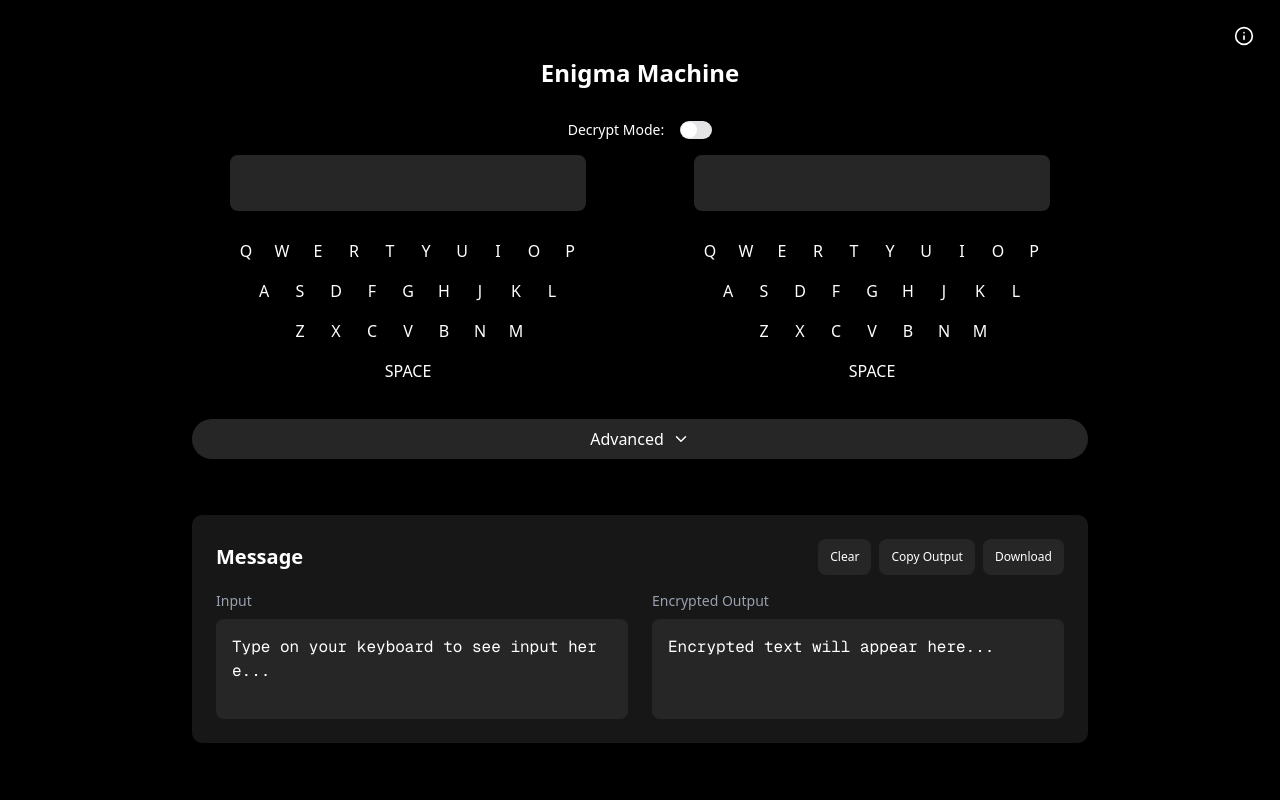
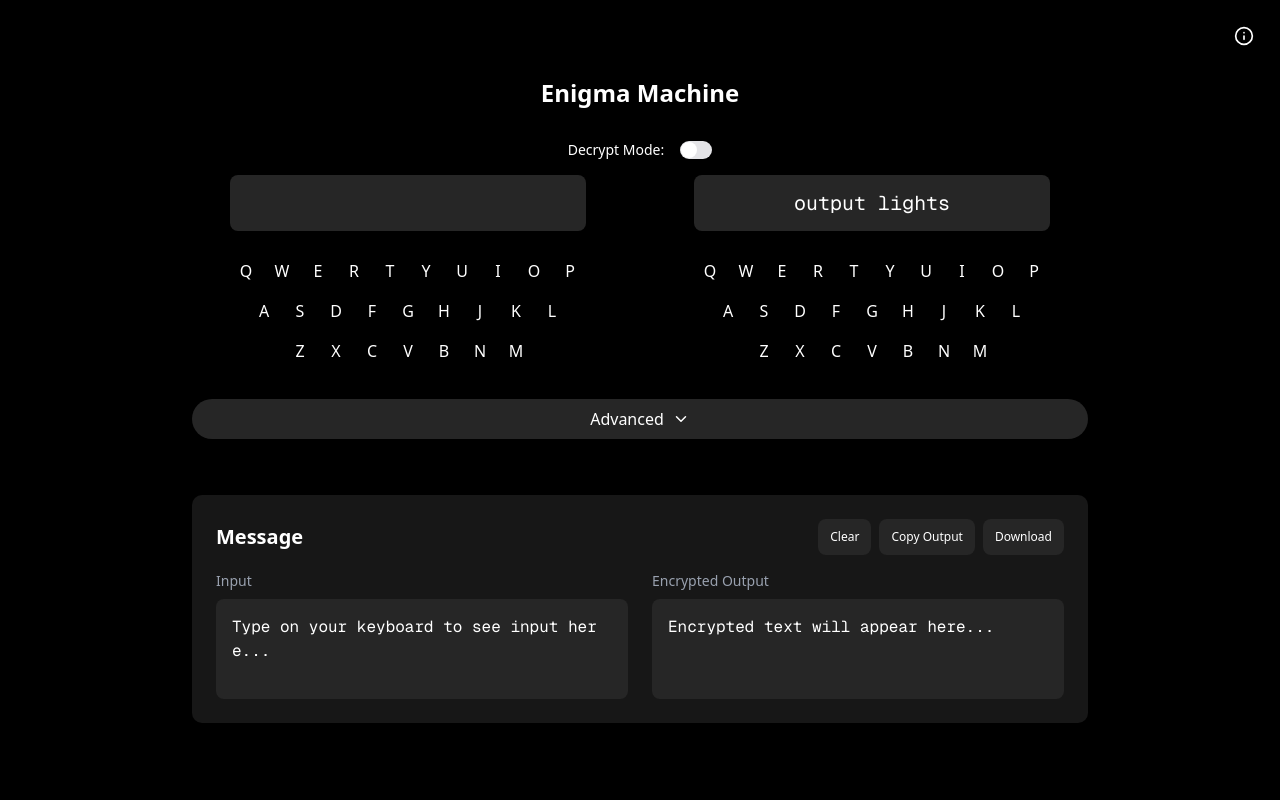
Before and after one commit to shobhitsrivastava2023/Enigma, a Next.js app: page / in a window 1280 px wide. Shown: the top 800 px of the page. Built offline with nearby package versions, Linux system fonts and the light colour scheme.

Commit message:
fixed input

```diff
--- a/src/app/components/enigmaform.tsx
+++ b/src/app/components/enigmaform.tsx
@@ -1,6 +1,6 @@
 "use client"
 
-import { useState, useEffect, useCallback, useRef } from "react"
+import { useState, useEffect, useCallback } from "react"
 import { ChevronDown, ChevronUp, Info } from "lucide-react"
 import { Button } from "@/components/ui/button"
 import { Tooltip, TooltipContent, TooltipProvider, TooltipTrigger } from "@/components/ui/tooltip"
@@ -28,9 +28,6 @@ export default function EnigmaForm() {
   const [advancedOpen, setAdvancedOpen] = useState(false)
   const [inputText, setInputText] = useState("")
   const [outputText, setOutputText] = useState("")
-  const [inputFocused, setInputFocused] = useState(false)
-  const [outputFocused, setOutputFocused] = useState(false)
-  const [showCursor, setShowCursor] = useState(true)
 
   // Enigma settings
   const [rotorPositions, setRotorPositions] = useState([2, 3, 1])
@@ -48,15 +45,6 @@ export default function EnigmaForm() {
   // Decryption Mode
   const [isDecryptMode, setIsDecryptMode] = useState(false)
   const [decryptionHistory, setDecryptionHistory] = useState<EnigmaHistoryEntry[]>([])
-
-  // Blinking cursor effect
-  useEffect(() => {
-    const cursorInterval = setInterval(() => {
-      setShowCursor(prev => !prev)
-    }, 750) // Longer blink duration as requested
-
-    return () => clearInterval(cursorInterval)
-  }, [])
 
   // Initialize Enigma Machine
   useEffect(() => {
@@ -102,73 +90,60 @@ export default function EnigmaForm() {
     [enigmaMachine, rotorPositions, reflectorName, selectedRotors, ringSettings],
   )
 
-  const inputRef = useRef<HTMLInputElement>(null);
-  const outputRef = useRef<HTMLInputElement>(null);
-
-  // Only keep the space scroll prevention
+  // Handle keyboard input
   useEffect(() => {
-    const preventSpaceScroll = (e: KeyboardEvent) => {
-      if (e.key === " ") {
-        e.preventDefault();
-      }
-    };
-
-    window.addEventListener("keydown", preventSpaceScroll);
-    return () => {
-      window.removeEventListener("keydown", preventSpaceScroll);
-    };
-  }, []);
-
-  // Update the input handling
-  const handleInputChange = (e: React.ChangeEvent<HTMLInputElement>) => {
-    const value = e.target.value.toUpperCase();
-    setInputText(value);
-    let newOutputText = "";
-    if (!isDecryptMode && enigmaMachine) {
-      for (let i = 0; i < value.length; i++) {
-        const char = value[i];
-        if (/^[A-Z]$/.test(char)) {
-          setActiveKey(char);
-          const encrypted = encryptLetter(char);
-          setEncryptedKey(encrypted);
-          newOutputText += encrypted;
-        } else if (char === " ") {
-          newOutputText += " ";
+    const handleKeyDown = (e: KeyboardEvent) => {
+      let key = e.key
+      if (key === " ") {
+        key = " "
+        setActiveKey(key)
+        if (!isDecryptMode) {
+          const encrypted = encryptLetter(key)
+          setEncryptedKey(encrypted)
+          setInputText((prev) => prev + key)
+          setOutputText((prev) => prev + encrypted)
+        }
+      } else if (key === "Backspace") {
+        setInputText((prev) => prev.slice(0, -1))
+        setOutputText((prev) => prev.slice(0, -1))
+        setEnigmaHistory((prevHistory) => prevHistory.slice(0, -1)) // also remove last history
+      } else if (/^[A-Z]$/i.test(key)) {
+        key = key.toUpperCase()
+        setActiveKey(key)
+        if (!isDecryptMode) {
+          const encrypted = encryptLetter(key)
+          setEncryptedKey(encrypted)
+          setInputText((prev) => prev + key)
+          setOutputText((prev) => prev + encrypted)
         }
       }
-      setOutputText(newOutputText);
-      setTimeout(() => {
-        setActiveKey(null);
-        setTimeout(() => setEncryptedKey(null), 200);
-      }, 300);
-    } else if (isDecryptMode) {
-      setOutputText(""); // Clear output in decrypt mode, handled by file upload
     }
-  };
+
+    const handleKeyUp = () => {
+      setActiveKey(null)
+      setTimeout(() => setEncryptedKey(null), 200)
+    }
+
+    window.addEventListener("keydown", handleKeyDown)
+    window.addEventListener("keyup", handleKeyUp)
+
+    return () => {
+      window.removeEventListener("keydown", handleKeyDown)
+      window.removeEventListener("keyup", handleKeyUp)
+    }
+  }, [encryptLetter, isDecryptMode])
 
   // Handle clicking on keyboard keys
   const handleKeyClick = (key: string) => {
-    if (!inputFocused) {
-      setInputFocused(true);
-    }
-
-    const inputChar = key === "SPACE" ? " " : key;
-    setActiveKey(inputChar);
-
-    if (inputChar === " ") {
-      setInputText((prev) => prev + inputChar);
-      // Do not update output here directly for space, rely on handleInputChange
-    } else if (!isDecryptMode) {
-      const encrypted = encryptLetter(key);
-      setEncryptedKey(encrypted);
-      setInputText((prev) => prev + inputChar);
-      setOutputText((prev) => prev + encrypted);
-    }
-
+    setActiveKey(key)
+    const encrypted = encryptLetter(key)
+    setEncryptedKey(encrypted)
+    setInputText((prev) => prev + key)
+    setOutputText((prev) => prev + encrypted)
     setTimeout(() => {
-      setActiveKey(null);
-      setTimeout(() => setEncryptedKey(null), 200);
-    }, 300);
+      setActiveKey(null)
+      setTimeout(() => setEncryptedKey(null), 200)
+    }, 300)
   }
 
   const renderKeyboard = (isOutput = false) => {
@@ -176,55 +151,29 @@ export default function EnigmaForm() {
       ["Q", "W", "E", "R", "T", "Y", "U", "I", "O", "P"],
       ["A", "S", "D", "F", "G", "H", "J", "K", "L"],
       ["Z", "X", "C", "V", "B", "N", "M"],
-      ["SPACE"] // Add new row for space
-    ]
-    const focusInput = () => {
-      if (inputRef.current) {
-        inputRef.current.focus();
-        // Force keyboard on mobile
-        if (/Mobi|Android/i.test(navigator.userAgent)) {
-          setTimeout(() => {
-            inputRef.current?.click();
-          }, 100);
-        }
-      }
-    };
+    ];
 
     return (
       <div className="flex flex-col items-center gap-2">
         {isOutput ? (
-          <div
-            ref={outputRef}
-            className="w-full bg-neutral-800 rounded-md p-4 mb-4 text-center text-white text-2xl font-mono h-14 flex items-center justify-center"
-            onClick={() => {
-              setOutputFocused(true);
-              setInputFocused(false); // Ensure only output is focused
-            }}
-            tabIndex={0} // Make the div focusable
-            onBlur={() => setOutputFocused(false)} // Remove focus when blurred
-          >
-            {encryptedKey || (outputFocused && showCursor ? "|" : "")}
-          </div>
+          <input
+            type="text"
+            readOnly // Prevent direct user input
+            className="w-full bg-neutral-800 rounded-md p-4 mb-4 text-center text-white text-xl font-mono h-14 flex items-center justify-center"
+            value={encryptedKey || "output lights"}
+          />
         ) : (
-          <div className="relative w-full">
-            <input
-              type="text"
-              className="opacity-0 absolute h-full w-full"
-              ref={inputRef}
-              value={inputText}
-              onChange={handleInputChange}
-              onFocus={() => setInputFocused(true)}
-              onBlur={() => setInputFocused(false)}
-            />
-            <div className="w-full bg-neutral-800 rounded-md p-4 mb-4 text-center text-white text-2xl font-mono h-14 flex items-center justify-center">
-              {activeKey || (inputFocused && showCursor ? "|" : "")}
-            </div>
-          </div>
+          <input
+            type="text"
+            readOnly // Prevent direct user input
+            className="w-full bg-neutral-800 rounded-md p-4 mb-4 text-center text-white text-lg font-mono h-14 flex items-center justify-center"
+            value={activeKey || ""}
+          />
         )}
         {rows.map((row, rowIndex) => (
           <div key={rowIndex} className="flex gap-1 justify-center">
             {row.map((key) => {
-              const isActive = isOutput ? key === encryptedKey : key === activeKey
+              const isActive = isOutput ? key === encryptedKey : key === activeKey;
               return (
                 <button
                   key={key}
@@ -235,13 +184,13 @@ export default function EnigmaForm() {
                 >
                   {key}
                 </button>
-              )
+              );
             })}
           </div>
         ))}
       </div>
-    )
-  }
+    );
+  };
 
   const clearText = () => {
     setInputText("")
@@ -338,20 +287,6 @@ export default function EnigmaForm() {
     reader.readAsText(file)
   }
 
-  // Handle click outside input/output areas to remove focus
-  useEffect(() => {
-    const handleClickOutside = (e: MouseEvent) => {
-      const target = e.target as HTMLElement
-      if (!target.closest('.keyboard-display')) {
-        setInputFocused(false)
-        setOutputFocused(false)
-      }
-    }
-
-    document.addEventListener('mousedown', handleClickOutside)
-    return () => document.removeEventListener('mousedown', handleClickOutside)
-  }, [])
-
   return (
     <>
       <div className="min-h-screen bg-black text-white flex flex-col items-center justify-center p-4">
@@ -365,8 +300,8 @@ export default function EnigmaForm() {
         </div>
 
         <div className="w-full max-w-4xl grid grid-cols-1 md:grid-cols-2 gap-8 mb-8">
-          <div className="flex flex-col items-center keyboard-display">{renderKeyboard(false)}</div>
-          <div className="flex flex-col items-center keyboard-display">{renderKeyboard(true)}</div>
+          <div className="flex flex-col items-center">{renderKeyboard(false)}</div>
+          <div className="flex flex-col items-center">{renderKeyboard(true)}</div>
         </div>
 
         <div className="w-full max-w-4xl">
@@ -464,7 +399,7 @@ export default function EnigmaForm() {
 
               <div className="bg-neutral-800 rounded-md p-3 flex items-center justify-between">
                 <span>Plugboard Connections</span>
-                {/* TODO: Add plugboard setting  (left out on purpose for simplicity) */}
+                {/* TODO: Add plugboard setting  (left out on purpose for simplicity) */}
               </div>
             </div>
           )}
```
